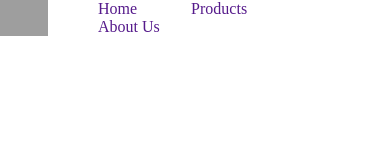
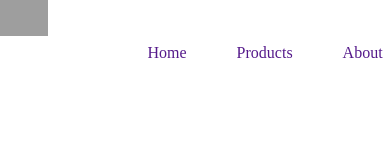
Before and after one commit to nejidevelops/Microverse-Newton-Abraham, a plain HTML site: page index.html in a window 390 px wide. Drawn offline with Linux system fonts and the light colour scheme; grey boxes are pictures that could not be loaded.

Commit message:
finishing on the navbar

```diff
--- a/index.html
+++ b/index.html
@@ -35,7 +35,7 @@
                 <ul>
                     <li><a href="" class="nav-link">Home</a></li>
                     <li><a href="" class="nav-link">Products</a></li>
-                    <li><a href="" class="nav-link">About Us</a></li>
+                    <li><a href="" class="nav-link">About</a></li>
                 </ul>
             </nav>
         </header>
--- a/style.css
+++ b/style.css
@@ -21,6 +21,7 @@ body{
 .navbar #header nav{
     display: flex;
     margin-right: 15%;
+    margin-top: 1%;
 }
 
 .navbar #header nav ul{
@@ -35,3 +36,35 @@ body{
 .navbar #header nav ul li a{
     text-decoration: none;
 }
+
+@media (max-width: 600px){
+    header{
+        flex-wrap: wrap;
+    }
+    .logo{
+        width: 60vw;
+    }
+}
+
+@media (max-width: 650px){
+    .logo{
+        width: 100%;
+        position: relative;
+    }
+    nav{
+        width: 100%;
+        display: flex;
+        flex-direction: column;
+        align-items: center;
+        text-align: center;
+    }
+    nav ul{
+        width: 35vw;
+        display: flex;
+        flex-direction: row;
+        justify-content: space-around;
+    }
+    nav li{
+        padding-bottom: 5px;
+    }
+}
```
